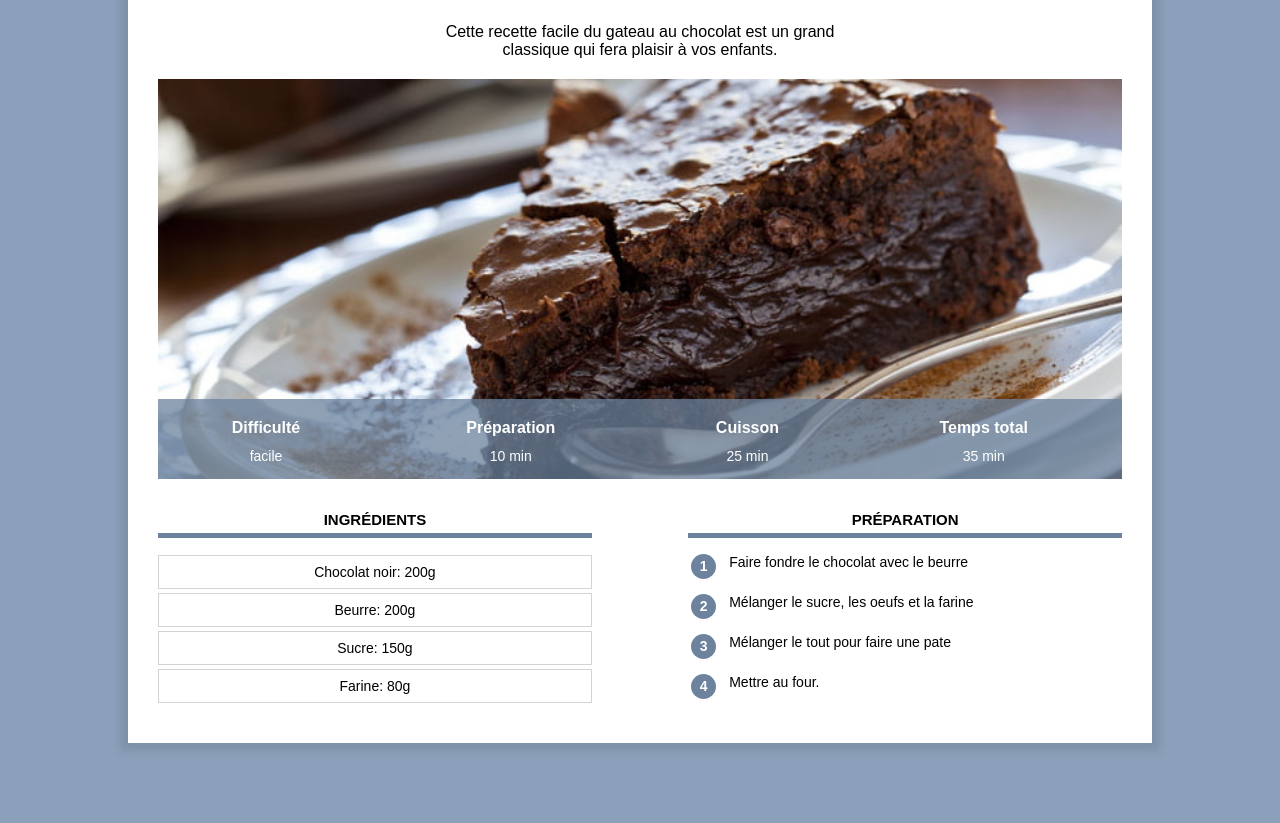
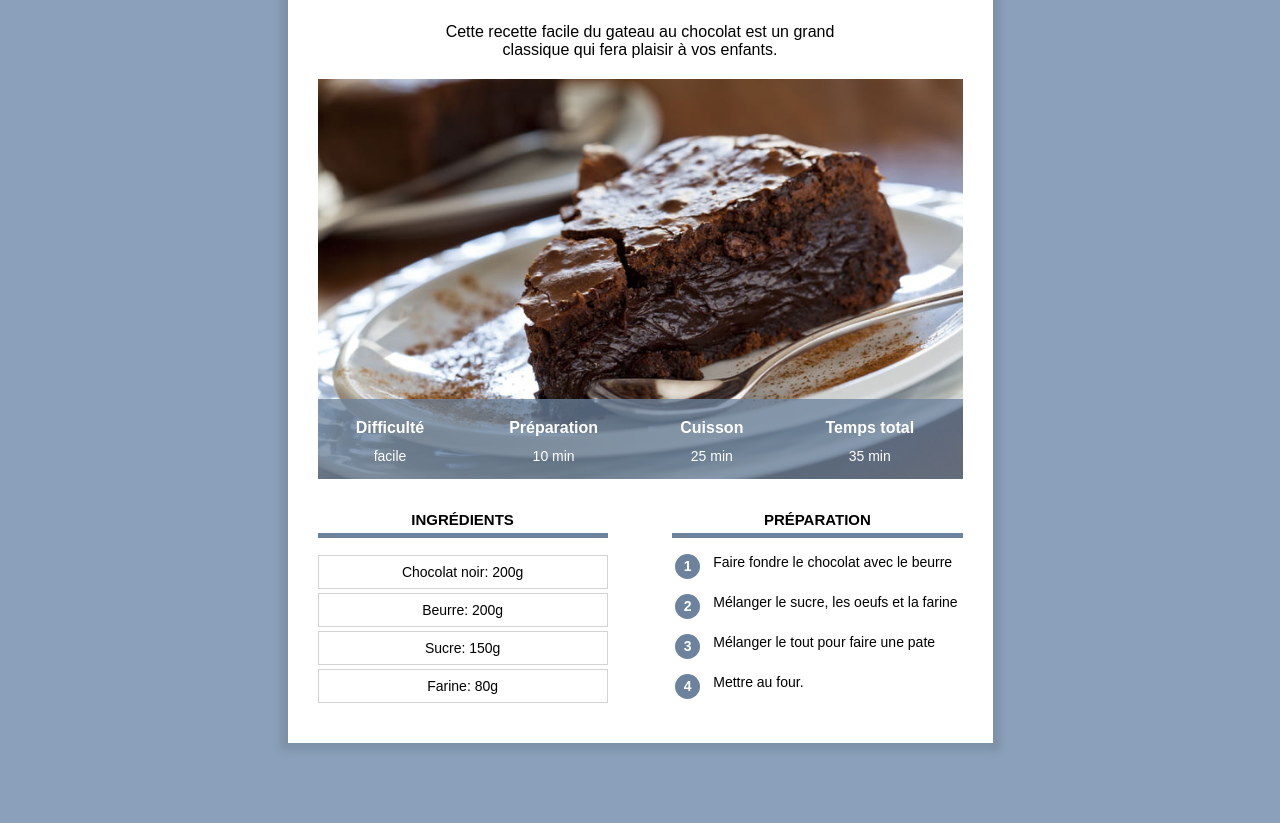
Before and after one commit to Abil-Aub/site_recettes, a plain HTML site: page index.html in a window 1280 px wide. Shown: the part 156-979 px from the top of the page. Drawn offline with Linux system fonts and the light colour scheme.

Commit message:
Add files via upload

```diff
--- a/index.html
+++ b/index.html
@@ -4,6 +4,7 @@
     <meta charset="utf-8">
     <title>Gateau au chocolat</title>
     <link rel="stylesheet" type="text/css" href="recette.css">
+    <meta name="viewport" content="width=device-width, initial-scale=1.0">
 </head>
 <body>
 
--- a/recette.css
+++ b/recette.css
@@ -19,9 +19,9 @@ p.categorie {
 }
 div.contenu {
     background-color: white;
-    margin: 60px 10% 80px 10%;
+    margin: 40px 8px 80px 8px;
     padding: 0 30px 30px 30px;
-    min-width: 650px;
+    /* min-width: 650px; */
     box-shadow: 0 0 8px 8px rgba(0, 0, 0, 0.1);
     overflow: visible;
 }
@@ -48,15 +48,15 @@ table.info {
     width: 100%;
     color: white;
     background-color: #6C829DC0;
-    height: 80px;
+    height: 50px;
 }
 table.info td {
     text-align: center;
-    font-size: 14px;
+    font-size: 12px;
     vertical-align: top;
 }
 table.info th {
-    font-size: 16px;
+    font-size: 14px;
     vertical-align: bottom;
     padding-bottom: 8px;
 }
@@ -71,7 +71,7 @@ img.info {
     background-color: lightgray;
 }
 div.colonne {
-    width: 45%;
+    width: 100%;
     margin-top: 20px;
 }
 div.colonne h2{
@@ -83,10 +83,6 @@ div.colonne h2{
 }
 div.colonne1 {
     display: inline-block;
-    margin-right: 10%;
-}
-div.colonne2 {
-    float: right;
 }
 div.ingredients p{
     text-align: center;
@@ -120,3 +116,38 @@ table.preparation td.preparation_etape {
 table.preparation tr {
     height: 38px;
 }
+
+/* Styles pour ordinateur */
+@media only screen and (min-width: 768px) {
+    div.contenu {
+        margin: 60px 10% 80px 10%;
+        padding: 0 30px 30px 30px;
+        min-width: 600px;
+        max-width: 800px;
+    }
+    table.info {
+        height: 80px;
+    }
+    table.info td {
+        font-size: 14px;
+    }
+    table.info th {
+        font-size: 16px;
+    }
+    div.colonne {
+        width: 45%;
+    }
+    div.colonne1 {
+        margin-right: 10%;
+    }
+    div.colonne2 {
+        float: right;
+    }
+}
+@media only screen and (min-width: 900px) {
+    div.contenu {
+        margin-left: auto;
+        margin-right: auto;
+        width: 645px;
+    }
+}
```
Also changed, not shown: recette.html (+1 -0 lines).
